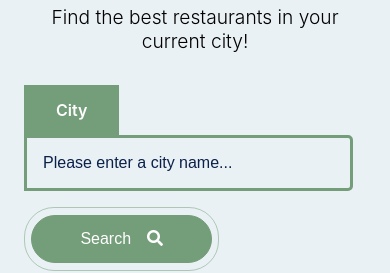
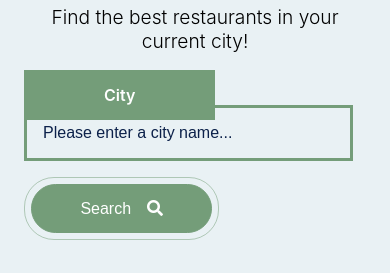
Before and after one commit to jaskiran-chhokar/restaurant-finder, a React (Create React App) app: page / in a window 390 px wide. Shown: the part 178-451 px from the top of the page. Built offline with nearby package versions, Linux system fonts and the light colour scheme; no server answers.

Commit message:
Update city label styles in mobile

```diff
--- a/src/index.css
+++ b/src/index.css
@@ -276,10 +276,10 @@ body {
     text-align: left;
   }
   .restaurant-form .restaurants__city-label {
-    display: inline-block;
-    padding: 0.95rem 2rem;
+    padding: 0.95rem 5rem;
   }
   .restaurant-form .restaurant-form__input {
+    border-radius: 0;
     width: 85%;
   }
 }
```
